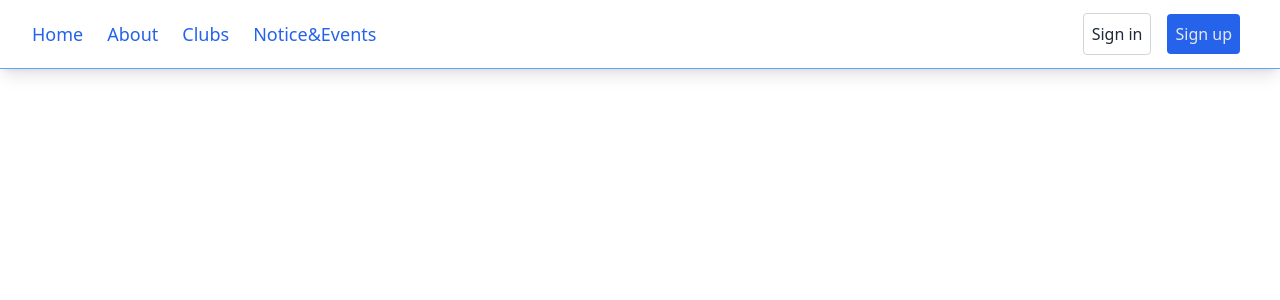
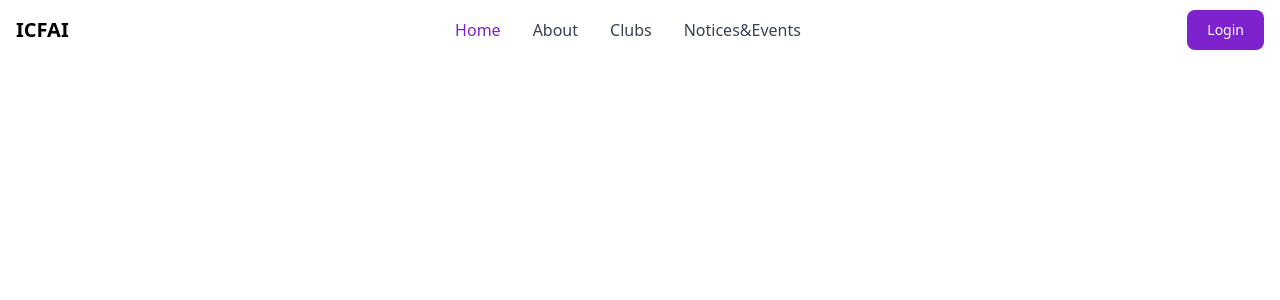
Before and after one commit to Ranadip213/cse_department_site, a Django app: page / in a window 1280 px wide. Shown: the top 300 px of the page. Run offline with Django 4.2, Linux system fonts and the light colour scheme; some libraries are stand-ins or nearby versions.

Commit message:
edited the templates

```diff
--- a/cse_department_site/templates/components/nav.html
+++ b/cse_department_site/templates/components/nav.html
@@ -1,32 +1,39 @@
 {% load static %}
 
-<!-- component -->
-<nav id="header" class="w-full z-30 top-10 py-1 bg-white shadow-lg border-b border-blue-400">
-    <div class="w-full flex items-center justify-between mt-0 px-6 py-2">
-       <label for="menu-toggle" class="cursor-pointer md:hidden block">
-          <svg class="fill-current text-blue-600" xmlns="http://www.w3.org/2000/svg" width="20" height="20" viewBox="0 0 20 20">
-             <title>menu</title>
-             <path d="M0 3h20v2H0V3zm0 6h20v2H0V9zm0 6h20v2H0v-2z"></path>
-          </svg>
-       </label>
-       <input class="hidden" type="checkbox" id="menu-toggle">
+<header class="fixed w-full">
+   <nav class="bg-white border-gray-200 py-2.5 dark:bg-gray-900">
+       <div class="flex flex-wrap items-center justify-between max-w-screen-xl px-4 mx-auto">
+           <a href="#" class="flex items-center">
+               <!--<img src="./images/logo.svg" class="h-6 mr-3 sm:h-9" alt="ICFAI Logo" /> -->
+               <span class="self-center text-xl font-semibold whitespace-nowrap dark:text-white">ICFAI</span>
+           </a>
+           <div class="flex items-center lg:order-2">
+               <!-- <a href="#" class="text-gray-800 dark:text-white hover:bg-gray-50 focus:ring-4 focus:ring-gray-300 font-medium rounded-lg text-sm px-4 lg:px-5 py-2 lg:py-2.5 sm:mr-2 dark:hover:bg-gray-700 focus:outline-none dark:focus:ring-gray-800">Log in</a> -->
+               <a href="#" class="text-white bg-purple-700 hover:bg-purple-800 focus:ring-4 focus:ring-purple-300 font-medium rounded-lg text-sm px-4 lg:px-5 py-2 lg:py-2.5 sm:mr-2 lg:mr-0 dark:bg-purple-600 dark:hover:bg-purple-700 focus:outline-none dark:focus:ring-purple-800">Login</a>
+               <button data-collapse-toggle="mobile-menu-2" type="button" class="inline-flex items-center p-2 ml-1 text-sm text-gray-500 rounded-lg lg:hidden hover:bg-gray-100 focus:outline-none focus:ring-2 focus:ring-gray-200 dark:text-gray-400 dark:hover:bg-gray-700 dark:focus:ring-gray-600" aria-controls="mobile-menu-2" aria-expanded="false">
+                   <span class="sr-only">Open main menu</span>
+                   <svg class="w-6 h-6" fill="currentColor" viewBox="0 0 20 20" xmlns="http://www.w3.org/2000/svg"><path fill-rule="evenodd" d="M3 5a1 1 0 011-1h12a1 1 0 110 2H4a1 1 0 01-1-1zM3 10a1 1 0 011-1h12a1 1 0 110 2H4a1 1 0 01-1-1zM3 15a1 1 0 011-1h12a1 1 0 110 2H4a1 1 0 01-1-1z" clip-rule="evenodd"></path></svg>
+                   <svg class="hidden w-6 h-6" fill="currentColor" viewBox="0 0 20 20" xmlns="http://www.w3.org/2000/svg"><path fill-rule="evenodd" d="M4.293 4.293a1 1 0 011.414 0L10 8.586l4.293-4.293a1 1 0 111.414 1.414L11.414 10l4.293 4.293a1 1 0 01-1.414 1.414L10 11.414l-4.293 4.293a1 1 0 01-1.414-1.414L8.586 10 4.293 5.707a1 1 0 010-1.414z" clip-rule="evenodd"></path></svg>
+               </button>
+           </div>
+           <div class="items-center justify-between hidden w-full lg:flex lg:w-auto lg:order-1" id="mobile-menu-2">
+               <ul class="flex flex-col mt-4 font-medium lg:flex-row lg:space-x-8 lg:mt-0">
+                   <li>
+                       <a href="#" class="block py-2 pl-3 pr-4 text-white bg-purple-700 rounded lg:bg-transparent lg:text-purple-700 lg:p-0 dark:text-white" aria-current="page">Home</a>
+                   </li>
+                   <li>
+                       <a href="#" class="block py-2 pl-3 pr-4 text-gray-700 border-b border-gray-100 hover:bg-gray-50 lg:hover:bg-transparent lg:border-0 lg:hover:text-purple-700 lg:p-0 dark:text-gray-400 lg:dark:hover:text-white dark:hover:bg-gray-700 dark:hover:text-white lg:dark:hover:bg-transparent dark:border-gray-700">About</a>
+                   </li>
+                   <li>
+                       <a href="#" class="block py-2 pl-3 pr-4 text-gray-700 border-b border-gray-100 hover:bg-gray-50 lg:hover:bg-transparent lg:border-0 lg:hover:text-purple-700 lg:p-0 dark:text-gray-400 lg:dark:hover:text-white dark:hover:bg-gray-700 dark:hover:text-white lg:dark:hover:bg-transparent dark:border-gray-700">Clubs</a>
+                   </li>
+                   <li>
+                       <a href="#" class="block py-2 pl-3 pr-4 text-gray-700 border-b border-gray-100 hover:bg-gray-50 lg:hover:bg-transparent lg:border-0 lg:hover:text-purple-700 lg:p-0 dark:text-gray-400 lg:dark:hover:text-white dark:hover:bg-gray-700 dark:hover:text-white lg:dark:hover:bg-transparent dark:border-gray-700">Notices&Events</a>
+                   </li>
+               </ul>
+           </div>
+       </div>
+   </nav>
+</header>
 
-       <div class="hidden md:flex md:items-center md:w-auto w-full order-3 md:order-1" id="menu">
-          <nav>
-             <ul class="md:flex items-center justify-between text-base text-blue-600 pt-4 md:pt-0">
-                <li><a class="inline-block no-underline hover:text-black font-medium text-lg py-2 px-4 lg:-ml-2" href="#">Home</a></li>
-                <li><a class="inline-block no-underline hover:text-black font-medium text-lg py-2 px-4 lg:-ml-2" href="#">About</a></li>
-                <li><a class="inline-block no-underline hover:text-black font-medium text-lg py-2 px-4 lg:-ml-2" href="#">Clubs</a></li>
-                <li><a class="inline-block no-underline hover:text-black font-medium text-lg py-2 px-4 lg:-ml-2" href="#">Notice&Events</a></li>
-             </ul>
-          </nav>
-       </div>
-
-       <div class="order-2 md:order-3 flex flex-wrap items-center justify-end mr-0 md:mr-4" id="nav-content">
-          <div class="auth flex items-center w-full md:w-full">
-             <button class="bg-transparent text-gray-800  p-2 rounded border border-gray-300 mr-4 hover:bg-gray-100 hover:text-gray-700">Sign in</button>
-             <button class="bg-blue-600 text-gray-200  p-2 rounded  hover:bg-blue-500 hover:text-gray-100">Sign up</button>
-          </div>
-       </div>
-    </div>
- </nav>
+<script src="https://unpkg.com/flowbite@1.4.1/dist/flowbite.js"></script>
--- a/cse_department_site/theme/static/css/dist/styles.css
+++ b/cse_department_site/theme/static/css/dist/styles.css
@@ -713,8 +713,24 @@ select {
   }
 }
 
+.sr-only {
+  position: absolute;
+  width: 1px;
+  height: 1px;
+  padding: 0;
+  margin: -1px;
+  overflow: hidden;
+  clip: rect(0, 0, 0, 0);
+  white-space: nowrap;
+  border-width: 0;
+}
+
 .static {
   position: static;
+}
+
+.fixed {
+  position: fixed;
 }
 
 .absolute {
@@ -888,6 +916,10 @@ select {
 
 .max-w-xs {
   max-width: 20rem;
+}
+
+.max-w-screen-xl {
+  max-width: 1280px;
 }
 
 .origin-left {
@@ -952,10 +984,18 @@ select {
   gap: 2rem;
 }
 
+.self-center {
+  align-self: center;
+}
+
 .overflow-hidden {
   overflow: hidden;
 }
 
+.whitespace-nowrap {
+  white-space: nowrap;
+}
+
 .rounded {
   border-radius: 0.25rem;
 }
@@ -970,6 +1010,10 @@ select {
 
 .rounded-xl {
   border-radius: 0.75rem;
+}
+
+.rounded-lg {
+  border-radius: 0.5rem;
 }
 
 .border {
@@ -990,6 +1034,16 @@ select {
   border-color: rgb(209 213 219 / var(--tw-border-opacity));
 }
 
+.border-gray-200 {
+  --tw-border-opacity: 1;
+  border-color: rgb(229 231 235 / var(--tw-border-opacity));
+}
+
+.border-gray-100 {
+  --tw-border-opacity: 1;
+  border-color: rgb(243 244 246 / var(--tw-border-opacity));
+}
+
 .bg-gray-50 {
   --tw-bg-opacity: 1;
   background-color: rgb(249 250 251 / var(--tw-bg-opacity));
@@ -1017,6 +1071,11 @@ select {
 .bg-yellow-400 {
   --tw-bg-opacity: 1;
   background-color: rgb(250 204 21 / var(--tw-bg-opacity));
+}
+
+.bg-purple-700 {
+  --tw-bg-opacity: 1;
+  background-color: rgb(126 34 206 / var(--tw-bg-opacity));
 }
 
 .bg-opacity-90 {
@@ -1119,6 +1178,11 @@ select {
   padding-right: 2rem;
 }
 
+.py-2\.5 {
+  padding-top: 0.625rem;
+  padding-bottom: 0.625rem;
+}
+
 .pt-4 {
   padding-top: 1rem;
 }
@@ -1129,6 +1193,10 @@ select {
 
 .pr-10 {
   padding-right: 2.5rem;
+}
+
+.pl-3 {
+  padding-left: 0.75rem;
 }
 
 .font-serif {
@@ -1347,12 +1508,24 @@ select {
     margin-right: auto;
   }
 
+  .sm\:mr-2 {
+    margin-right: 0.5rem;
+  }
+
   .sm\:block {
     display: block;
   }
 
+  .sm\:inline-block {
+    display: inline-block;
+  }
+
   .sm\:hidden {
     display: none;
+  }
+
+  .sm\:h-9 {
+    height: 2.25rem;
   }
 
   .sm\:w-auto {
@@ -1456,6 +1629,14 @@ select {
 }
 
 @media (min-width: 1024px) {
+  .lg\:order-2 {
+    order: 2;
+  }
+
+  .lg\:order-1 {
+    order: 1;
+  }
+
   .lg\:-ml-2 {
     margin-left: -0.5rem;
   }
@@ -1468,6 +1649,18 @@ select {
     margin-left: 1.5rem;
   }
 
+  .lg\:mr-0 {
+    margin-right: 0px;
+  }
+
+  .lg\:flex {
+    display: flex;
+  }
+
+  .lg\:hidden {
+    display: none;
+  }
+
   .lg\:w-8\/12 {
     width: 66.666667%;
   }
@@ -1480,6 +1673,10 @@ select {
     width: 33.333333%;
   }
 
+  .lg\:w-auto {
+    width: auto;
+  }
+
   .lg\:max-w-screen-xl {
     max-width: 1280px;
   }
@@ -1490,6 +1687,24 @@ select {
 
   .lg\:flex-row {
     flex-direction: row;
+  }
+
+  .lg\:space-x-8 > :not([hidden]) ~ :not([hidden]) {
+    --tw-space-x-reverse: 0;
+    margin-right: calc(2rem * var(--tw-space-x-reverse));
+    margin-left: calc(2rem * calc(1 - var(--tw-space-x-reverse)));
+  }
+
+  .lg\:border-0 {
+    border-width: 0px;
+  }
+
+  .lg\:bg-transparent {
+    background-color: transparent;
+  }
+
+  .lg\:p-0 {
+    padding: 0px;
   }
 
   .lg\:px-8 {
@@ -1500,6 +1715,46 @@ select {
   .lg\:py-20 {
     padding-top: 5rem;
     padding-bottom: 5rem;
+  }
+
+  .lg\:px-5 {
+    padding-left: 1.25rem;
+    padding-right: 1.25rem;
+  }
+
+  .lg\:py-2\.5 {
+    padding-top: 0.625rem;
+    padding-bottom: 0.625rem;
+  }
+
+  .lg\:py-2 {
+    padding-top: 0.5rem;
+    padding-bottom: 0.5rem;
+  }
+
+  .lg\:text-purple-700 {
+    --tw-text-opacity: 1;
+    color: rgb(126 34 206 / var(--tw-text-opacity));
+  }
+
+  .lg\:hover\:bg-transparent:hover {
+    background-color: transparent;
+  }
+
+  .lg\:hover\:text-purple-700:hover {
+    --tw-text-opacity: 1;
+    color: rgb(126 34 206 / var(--tw-text-opacity));
+  }
+
+  @media (prefers-color-scheme: dark) {
+    .lg\:dark\:hover\:bg-transparent:hover {
+      background-color: transparent;
+    }
+
+    .lg\:dark\:hover\:text-white:hover {
+      --tw-text-opacity: 1;
+      color: rgb(255 255 255 / var(--tw-text-opacity));
+    }
   }
 }
 
```
Also changed, not shown: other parts of cse_department_site/theme/static/css/dist/styles.css (+105 -0 lines), cse_department_site/templates/screens/about.html (added, +7 -0 lines).
